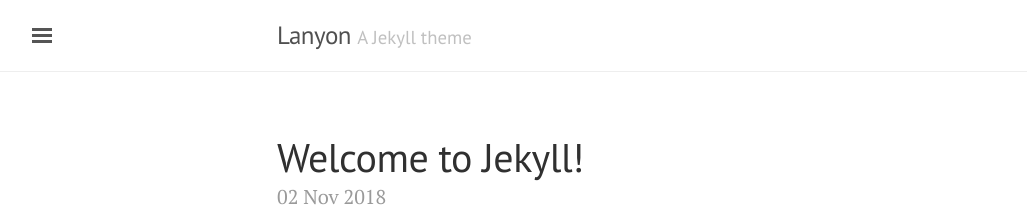
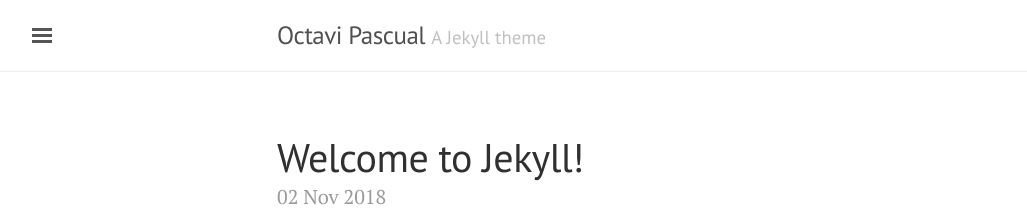
Before and after one commit to OctaviPascual/octavipascual.github.io, a Jekyll site: the page built from index.html, in a window 1280 px wide. Shown: the top 216 px of the page, without its empty margins (3-1030 px from the left). Built offline with Jekyll 4.4.1, drawn with Linux system fonts in a browser that asks for light colours; the list of posts is cut into pages by our own code; part of the change alters nothing that is shown.

```diff
--- a/_config.yml
+++ b/_config.yml
@@ -1,22 +1,13 @@
-# Permalinks
-#
-# Use of `relative_permalinks` ensures post links from the index work properly.
-permalink:           pretty
-relative_permalinks: true
-
 # Setup
-title:               Lanyon
+title:               Octavi Pascual
 tagline:             'A Jekyll theme'
-description:         'A reserved <a href="http://jekyllrb.com" target="_blank">Jekyll</a> theme that places the utmost gravity on content with a hidden drawer. Made by <a href="https://twitter.com/mdo" target="_blank">@mdo</a>.'
+description:         'Software engineer'
 url:                 http://lanyon.getpoole.com
 baseurl:             ''
 paginate:            5
 
 # About/contact
 author:
-  name:              Mark Otto
-  url:               https://twitter.com/mdo
-  email:             markdotto@gmail.com
-
-# Custom vars
-version:             1.0.0
+  name:              Octavi Pascual
+  url:               https://www.linkedin.com/in/octavipascual/
+  email:             octavi94@gmail.com
--- a/_includes/head.html
+++ b/_includes/head.html
@@ -24,6 +24,4 @@
   <link rel="apple-touch-icon-precomposed" sizes="144x144" href="{{ site.baseurl }}/public/apple-touch-icon-precomposed.png">
   <link rel="shortcut icon" href="{{ site.baseurl }}/public/favicon.ico">
 
-  <!-- RSS -->
-  <link rel="alternate" type="application/rss+xml" title="RSS" href="/atom.xml">
 </head>
--- a/_includes/sidebar.html
+++ b/_includes/sidebar.html
@@ -26,8 +26,7 @@
     {% endfor %}
 
     <a class="sidebar-nav-item" href="{{ site.github.repo }}/archive/v{{ site.version }}.zip">Download</a>
-    <a class="sidebar-nav-item" href="{{ site.github.repo }}">GitHub project</a>
-    <span class="sidebar-nav-item">Currently v{{ site.version }}</span>
+    <a class="sidebar-nav-item" href="{{ site.github.repo }}">Blog</a>
   </nav>
 
   <div class="sidebar-item">
```
Also changed, not shown: README.md.
